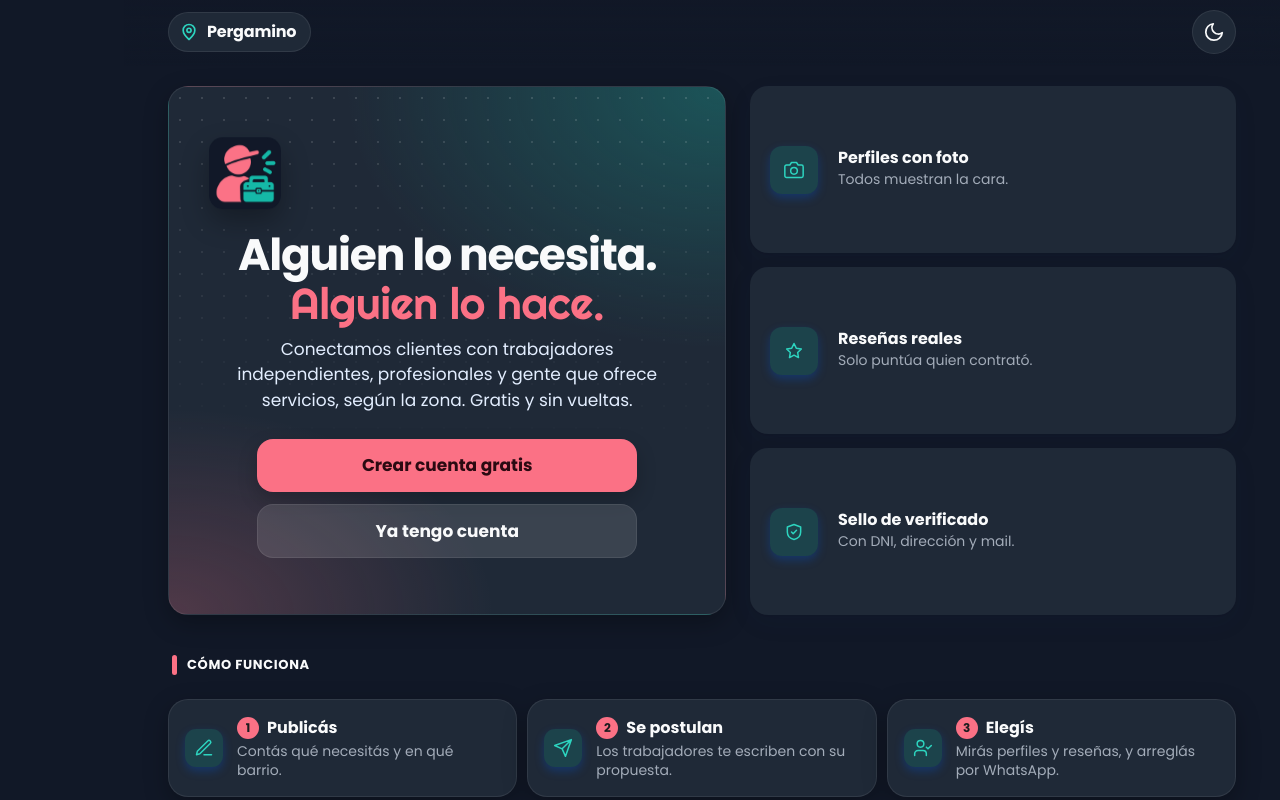
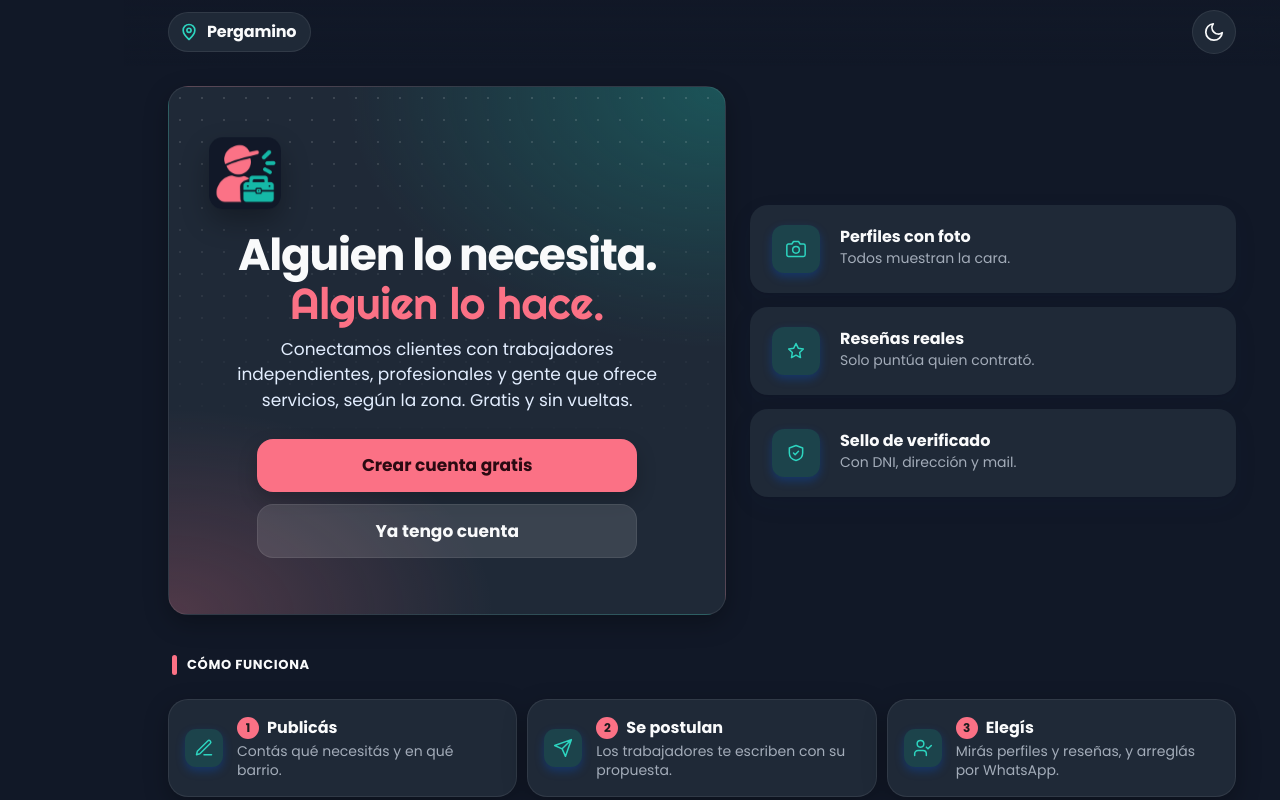
Before and after one commit to luigiedlp-prog/dichoyhecho, a website: page public/index.html in a window 1280 px wide. Shown: the top 800 px of the page. Drawn offline with Linux system fonts and the light colour scheme; no server answers.

Commit message:
Add files via upload

```diff
--- a/public/responsive.css
+++ b/public/responsive.css
@@ -275,7 +275,9 @@ body {
     grid-template-columns: 1fr;
     gap: 14px;
     margin: 0;
-    align-content: stretch;
+    /* v88: las tarjetas ya no se estiran a la altura de la portada; quedan de su alto y centradas */
+    grid-auto-rows: max-content;
+    align-content: center;
   }
   #v:has(> .lnd) > .trust > div {
     display: grid;
@@ -285,7 +287,7 @@ body {
     justify-items: start;
     text-align: left;
     gap: 2px 16px;
-    padding: 18px 20px;
+    padding: 20px 22px;
   }
   #v:has(> .lnd) > .trust .ic {
     grid-row: 1 / span 2;
```
